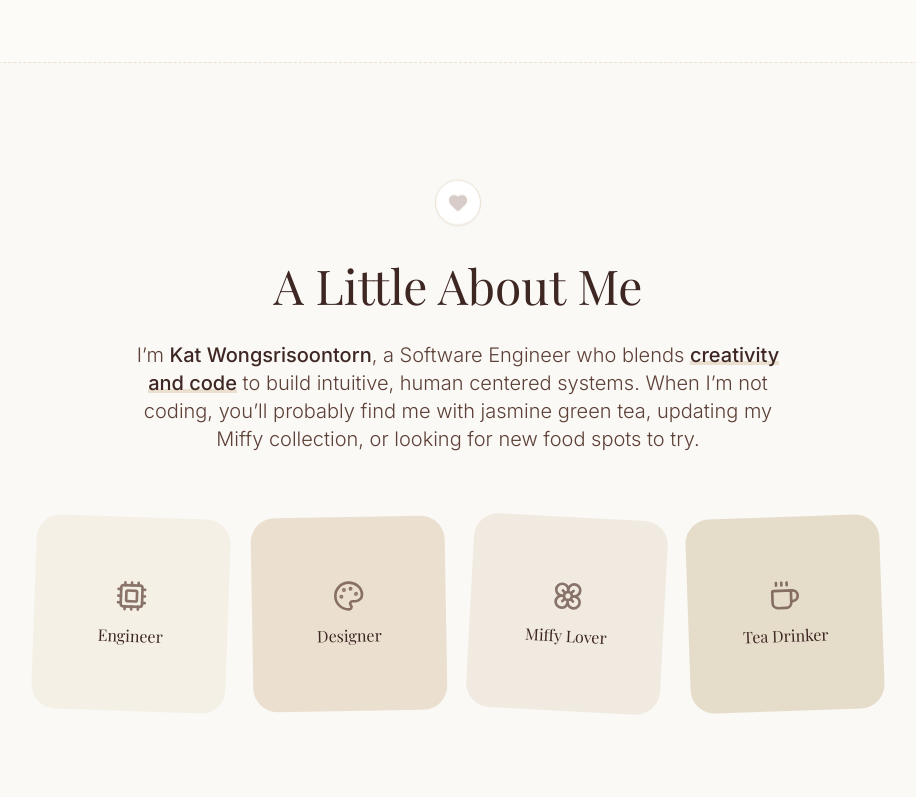
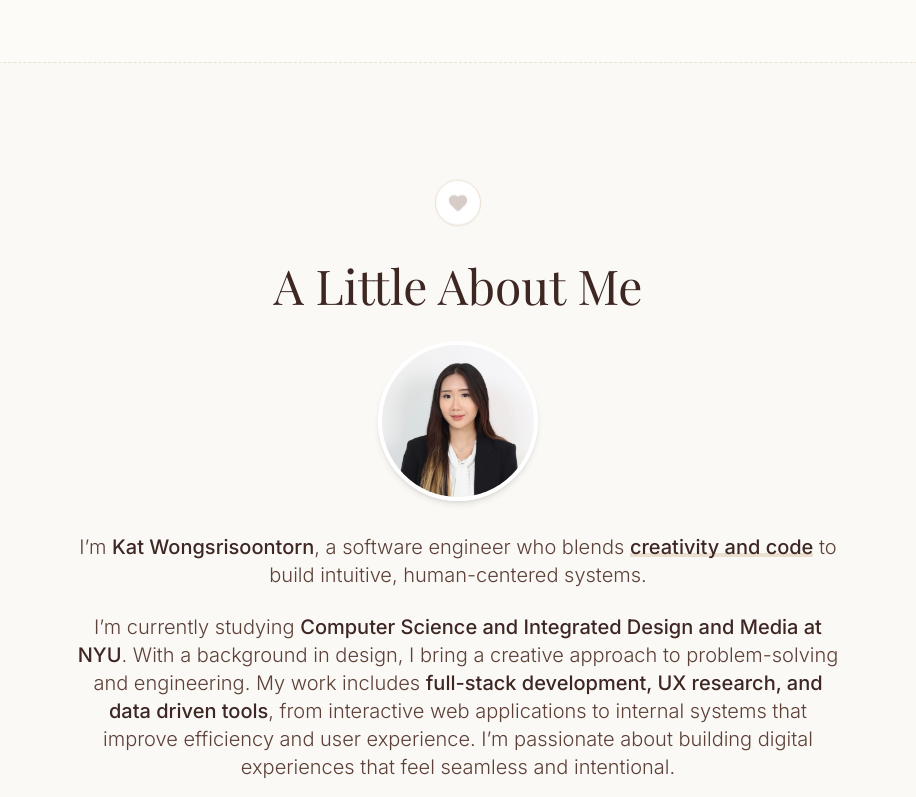
Before and after one commit to katparins/portfolio-site, a React (Vite) app: page / in a window 1280 px wide. Shown: the part 2000-2797 px from the top of the page, without its empty margins (182-1098 px from the left). Built offline with nearby package versions, Linux system fonts and the light colour scheme; a web font is replaced by a local one.

Commit message:
feat: updated bio and added headshot

```diff
--- a/src/App.jsx
+++ b/src/App.jsx
@@ -35,6 +35,7 @@
 // please ensure 'kw-logo.png' and 'graphic-kat.png' are placed in your 'public/' folder.
 const logoKw = "kw-logo.png";
 const avatarKat = "graphic-kat.png";
+const headshot = "headshot.jpeg";
 
 const LogoKw = ({ className = "h-12 w-auto" }) => (
   <img
@@ -844,9 +845,27 @@
                <Heart className="text-[#D7CCC8] fill-[#D7CCC8]" size={20} />
              </div>
              <h2 className="text-4xl md:text-5xl font-serif mb-8 text-[#3E2723]">A Little About Me</h2>
-             <p className="text-[#5D4037] text-lg md:text-xl max-w-2xl mx-auto leading-relaxed font-light">
-               I’m <span className="font-medium text-[#3E2723]">Kat Wongsrisoontorn</span>, a Software Engineer who blends <span className="custom-underline font-medium text-[#3E2723]">creativity and code</span> to build intuitive, human centered systems. When I’m not coding, you’ll probably find me with jasmine green tea, updating my Miffy collection, or looking for new food spots to try.
-             </p>
+
+             {/* Added Headshot */}
+             <div className="flex justify-center mb-8">
+               <img
+                 src={headshot}
+                 alt="Kat Wongsrisoontorn"
+                 className="w-40 h-40 object-cover rounded-full border-4 border-white shadow-md hover:scale-105 transition-transform duration-500"
+               />
+             </div>
+
+             <div className="text-[#5D4037] text-lg md:text-xl max-w-3xl mx-auto leading-relaxed font-light flex flex-col gap-6">
+               <p>
+                 I’m <span className="font-medium text-[#3E2723]">Kat Wongsrisoontorn</span>, a software engineer who blends <span className="custom-underline font-medium text-[#3E2723]">creativity and code</span> to build intuitive, human-centered systems.
+               </p>
+               <p>
+                 I’m currently studying <span className="font-medium text-[#3E2723]">Computer Science and Integrated Design and Media at NYU</span>. With a background in design, I bring a creative approach to problem-solving and engineering. My work includes <span className="font-medium text-[#3E2723]">full-stack development, UX research, and data driven tools</span>, from interactive web applications to internal systems that improve efficiency and user experience. I’m passionate about building digital experiences that feel seamless and intentional.
+               </p>
+               <p>
+                 When I’m not coding, you’ll probably find me with jasmine green tea, updating my Miffy collection, or looking for new food spots to try.
+               </p>
+             </div>
           </div>
 
           {/* Sticker Grid - Updated Colors */}
```
Also changed, not shown: public/headshot.jpeg (added).
